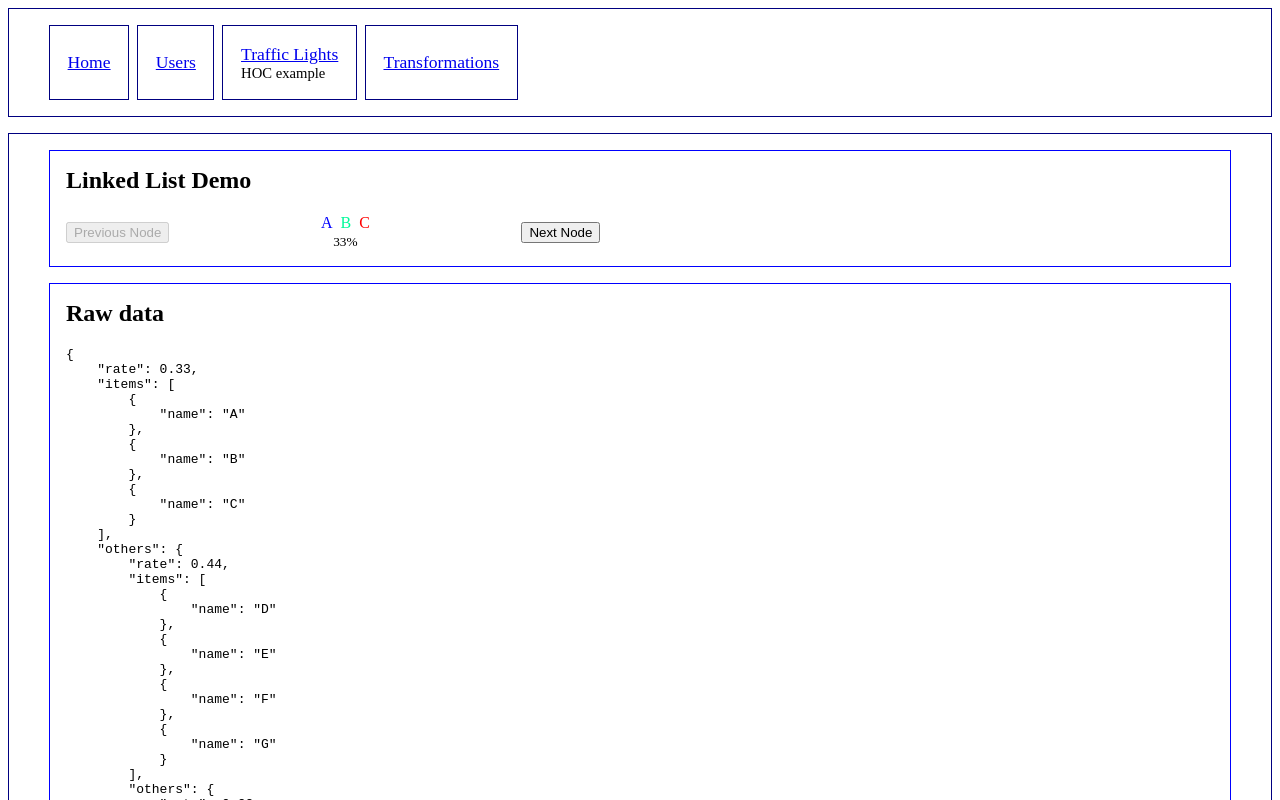
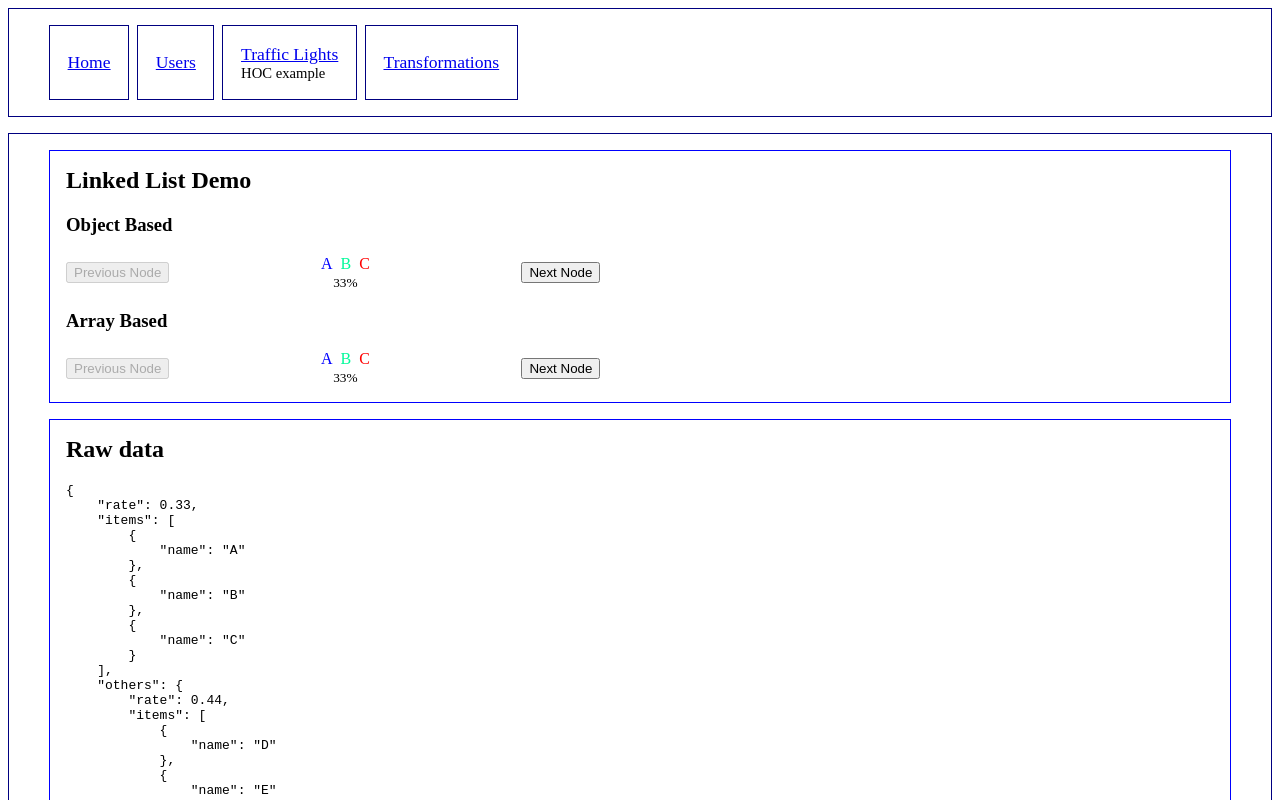
Before and after one commit to idenisovs/basic-react-app, a React app: page /transformations in a window 1280 px wide. Shown: the top 800 px of the page. Built offline with nearby package versions, Linux system fonts and the light colour scheme.

Commit message:
Added array based example.

```diff
--- a/sources/pages/transformations/LinkedList.jsx
+++ b/sources/pages/transformations/ArrayBasedLinkedList.jsx
@@ -4,32 +4,31 @@ import PropTypes from 'prop-types';
 import LinkedListItems from './LinkedListItems';
 import styles from './LinkedList.scss';
 
-function LinkedList(props) {
-  const { list } = props;
-
+function ArrayBasedLinkedList(props) {
+  const { linkedList } = props;
   const [ currentNode, setCurrentNode ] = useState({});
 
   useEffect(() => {
-    if (!list) {
-      return;
+    if (linkedList) {
+      setCurrentNode(linkedList.CurrentNode);
     }
-
-    setCurrentNode(list);
-  }, [list]);
-
-  const { prev: prevNode, next: nextNode } = currentNode;
+  }, [linkedList])
 
   function getPreviousNode() {
-    setCurrentNode(prevNode);
+    setCurrentNode(linkedList.previous());
   }
 
   function getNextNode() {
-    setCurrentNode(nextNode);
+    setCurrentNode(linkedList.next());
+  }
+
+  if (!linkedList) {
+    return null;
   }
 
   return (
     <div className={styles.LinkedList}>
-      <button disabled={!prevNode} onClick={getPreviousNode}>
+      <button disabled={!linkedList.IsPreviousAvailable} onClick={getPreviousNode}>
         Previous Node
       </button>
 
@@ -40,15 +39,19 @@ function LinkedList(props) {
         </small>
       </div>
 
-      <button disabled={!nextNode} onClick={getNextNode}>
+      <button disabled={!linkedList.IsNextAvailable} onClick={getNextNode}>
         Next Node
       </button>
     </div>
   );
 }
 
-LinkedList.propTypes = {
-  list: PropTypes.object
+ArrayBasedLinkedList.propTypes = {
+  linkedList: PropTypes.object
 };
 
-export default LinkedList;
+ArrayBasedLinkedList.defaultProps = {
+  linkedList: null
+}
+
+export default ArrayBasedLinkedList;
--- /dev/null
+++ b/sources/pages/transformations/ObjectBasedLinkedList.jsx
@@ -0,0 +1,54 @@
+import React, { useEffect, useState } from 'react';
+import PropTypes from 'prop-types';
+
+import LinkedListItems from './LinkedListItems';
+import styles from './LinkedList.scss';
+
+function ObjectBasedLinkedList(props) {
+  const { linkedList } = props;
+
+  const [ currentNode, setCurrentNode ] = useState({});
+
+  useEffect(() => {
+    if (!linkedList) {
+      return;
+    }
+
+    setCurrentNode(linkedList);
+  }, [linkedList]);
+
+  const { prev: prevNode, next: nextNode } = currentNode;
+
+  function getPreviousNode() {
+    setCurrentNode(prevNode);
+  }
+
+  function getNextNode() {
+    setCurrentNode(nextNode);
+  }
+
+  return (
+    <div className={styles.LinkedList}>
+      <button disabled={!prevNode} onClick={getPreviousNode}>
+        Previous Node
+      </button>
+
+      <div className={styles.ListItems}>
+        <LinkedListItems items={currentNode.items} />
+        <small>
+          {linkedList && Math.round(currentNode.rate * 100) + '%'}
+        </small>
+      </div>
+
+      <button disabled={!nextNode} onClick={getNextNode}>
+        Next Node
+      </button>
+    </div>
+  );
+}
+
+ObjectBasedLinkedList.propTypes = {
+  linkedList: PropTypes.object
+};
+
+export default ObjectBasedLinkedList;
--- a/sources/pages/transformations/Transformations.jsx
+++ b/sources/pages/transformations/Transformations.jsx
@@ -3,13 +3,17 @@ import React, { useState, useEffect } from 'react';
 import { Anomalies } from '../../api';
 
 import makeLinkedList from './makeLinkedList';
-import LinkedList from './LinkedList';
+import ObjectBasedLinkedList from './ObjectBasedLinkedList';
 
 import styles from './Transformations.scss';
+import ArrayBasedLinkedList from './ArrayBasedLinkedList';
 
 export function Transformations() {
     const [anomalies, setAnomalies] = useState(null);
-    const [linkedList, setLinkedList] = useState(null);
+    const [linkedList, setLinkedLists] = useState({
+      objectBased: null,
+      arrayBased: null
+    });
 
     useEffect(() => {
         Anomalies.getAll().then(setAnomalies);
@@ -20,9 +24,10 @@ export function Transformations() {
         return;
       }
 
-      const linked = makeLinkedList(anomalies);
-
-      setLinkedList(linked);
+      setLinkedLists({
+        arrayBased: makeLinkedList(anomalies, true),
+        objectBased: makeLinkedList(anomalies, false)
+      });
     }, [anomalies]);
 
     return (
@@ -30,7 +35,16 @@ export function Transformations() {
         <div className={styles.LinkedListDemo}>
           <h2>Linked List Demo</h2>
 
-            <LinkedList list={linkedList} />
+          <div>
+            <h3>Object Based</h3>
+            <ObjectBasedLinkedList linkedList={linkedList.objectBased} />
+          </div>
+
+          <div>
+            <h3>Array Based</h3>
+            <ArrayBasedLinkedList linkedList={linkedList.arrayBased} />
+          </div>
+
         </div>
 
         <div className={styles.RawData}>
@@ -40,6 +54,5 @@ export function Transformations() {
           </pre>
         </div>
       </section>
-
     );
 }
--- /dev/null
+++ b/sources/pages/transformations/makeLinkedList/LinkedList.js
@@ -0,0 +1,41 @@
+export default class LinkedList {
+  position = 0;
+  nodes;
+
+  get CurrentNode() {
+    return this.nodes[this.position];
+  }
+
+  get IsPreviousAvailable() {
+    return this.isPrevAvailable = this.position > 0;
+  }
+
+  get IsNextAvailable() {
+    return this.position < this.nodes.length - 1;
+  }
+
+  constructor(list = []) {
+    this.nodes = list;
+    this.isNextAvailable = list.length > 0;
+  }
+
+  previous() {
+    if (!this.isPrevAvailable) {
+      return;
+    }
+
+    this.position--;
+
+    return this.nodes[this.position];
+  }
+
+  next() {
+    if (!this.isNextAvailable) {
+      return;
+    }
+
+    this.position++;
+
+    return this.nodes[this.position];
+  }
+}
--- /dev/null
+++ b/sources/pages/transformations/makeLinkedList/arrayBased.js
@@ -0,0 +1,24 @@
+import LinkedList from './LinkedList';
+
+export default function arrayBased(anomaliesRawData) {
+  const anomaliesArray = []
+
+  transformToArray(anomaliesRawData, anomaliesArray);
+
+  return new LinkedList(anomaliesArray);
+}
+
+function transformToArray(anomaliesRawData, result) {
+  const node = {
+    rate: anomaliesRawData.rate,
+    items: anomaliesRawData.items
+  };
+
+  result.push(node);
+
+  const { others } = anomaliesRawData;
+
+  if (others) {
+    transformToArray(others, result);
+  }
+}
--- /dev/null
+++ b/sources/pages/transformations/makeLinkedList/index.js
@@ -0,0 +1,10 @@
+import objectBased from './objectBased';
+import arrayBased from './arrayBased';
+
+export default function makeLinkedList(anomaliesRawData, isArrayBased = false) {
+  if (isArrayBased) {
+    return arrayBased(anomaliesRawData)
+  } else {
+    return objectBased(anomaliesRawData);
+  }
+}
--- a/sources/pages/transformations/makeLinkedList.js
+++ b/sources/pages/transformations/makeLinkedList/objectBased.js
@@ -1,4 +1,4 @@
-export default function makeLinkedList(anomaliesRawData) {
+export default function objectBased(anomaliesRawData) {
   return makeNode(anomaliesRawData);
 }
 
```
Also changed, not shown: 1 other file (tests, documents, lock files or other folders). Lines whose indentation alone changed are shown as unchanged.
